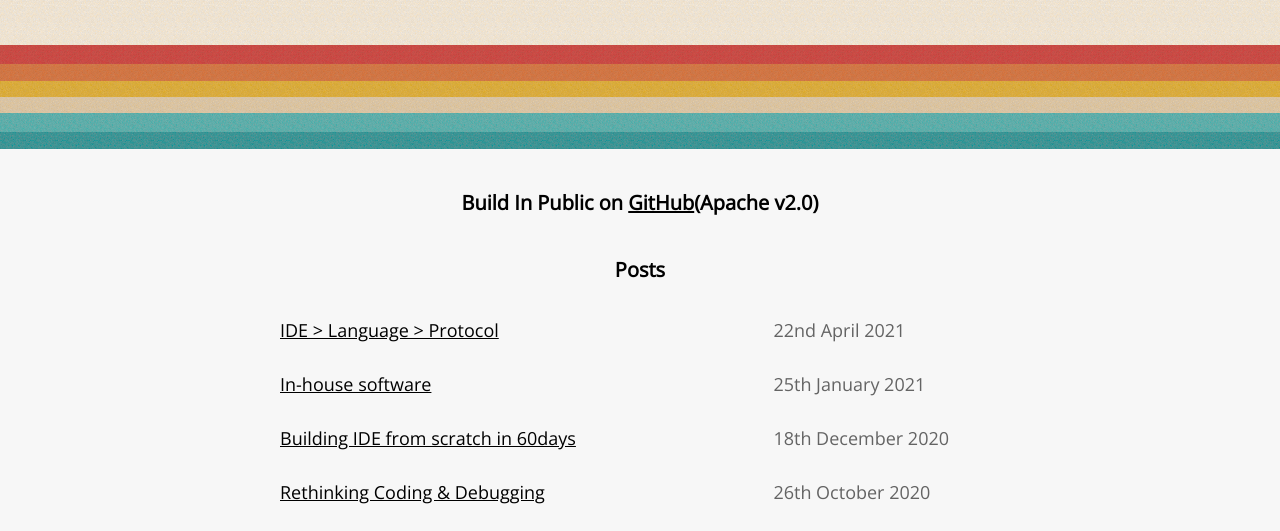
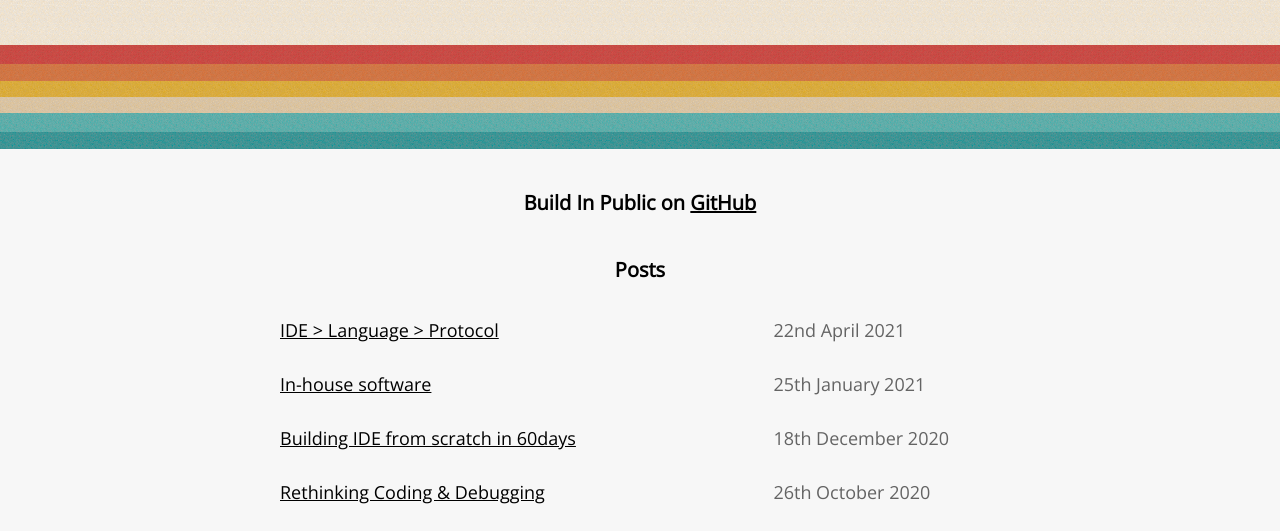
Before and after one commit to MilanSuk/SkyAlt_web, a plain HTML site: page index.html in a window 1280 px wide. Shown: the part 251-782 px from the top of the page. Drawn offline with nearby package versions, Linux system fonts and the light colour scheme.

Commit message:
Add files via upload

```diff
--- a/index.html
+++ b/index.html
@@ -13,7 +13,7 @@
 	<link rel="icon" href="favicon.ico" />
 	<link href="https://fonts.googleapis.com/css?family=Open+Sans:400,400i,600i,800i&display=swap" rel="stylesheet">
 
-	<title>SkyAlt - Browse and build dApps</title>
+	<title>SkyAlt - Browse &amp build transparent apps</title>
 
 	<style type="text/css">
 	@font-face {
@@ -185,7 +185,7 @@
 
 <div id="header2">
 
-<h3>Build In Public on <a href="https://github.com/milansuk/skyalt/" title="GitHub">GitHub</a>(Apache v2.0)</h3>
+	<h3>Build In Public on <a href="https://github.com/milansuk/skyalt/" title="GitHub">GitHub</a></h3>
 
 	<h3>Posts</h3>
 	<div id="posts">
```
Also changed, not shown: 1 other file.
